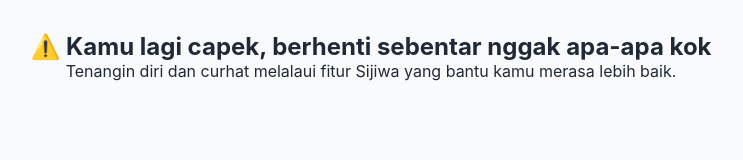
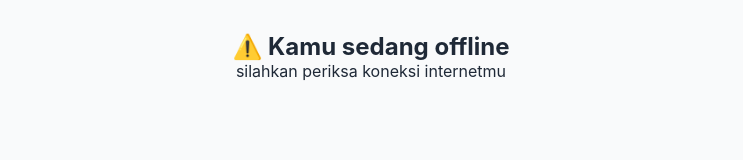
Before and after one commit to arvianrsl/Sijiwa, a plain HTML site: page offline.html in a window 1280 px wide. Shown: the whole page, without its empty margins (269-1012 px from the left). Drawn offline with Linux system fonts and the light colour scheme.

Commit message:
kata kata offline

```diff
--- a/offline.html
+++ b/offline.html
@@ -9,8 +9,8 @@
 </head>
 
 <body style="text-align:center; padding:2rem;">
-    <h2>⚠️ Kamu lagi capek, berhenti sebentar nggak apa-apa kok</h2>
-    <p>Tenangin diri dan curhat melalaui fitur Sijiwa yang bantu kamu merasa lebih baik.</p>
+    <h2>⚠️ Kamu sedang offline</h2>
+    <p>silahkan periksa koneksi internetmu</p>
 </body>
 
 </html>
```
